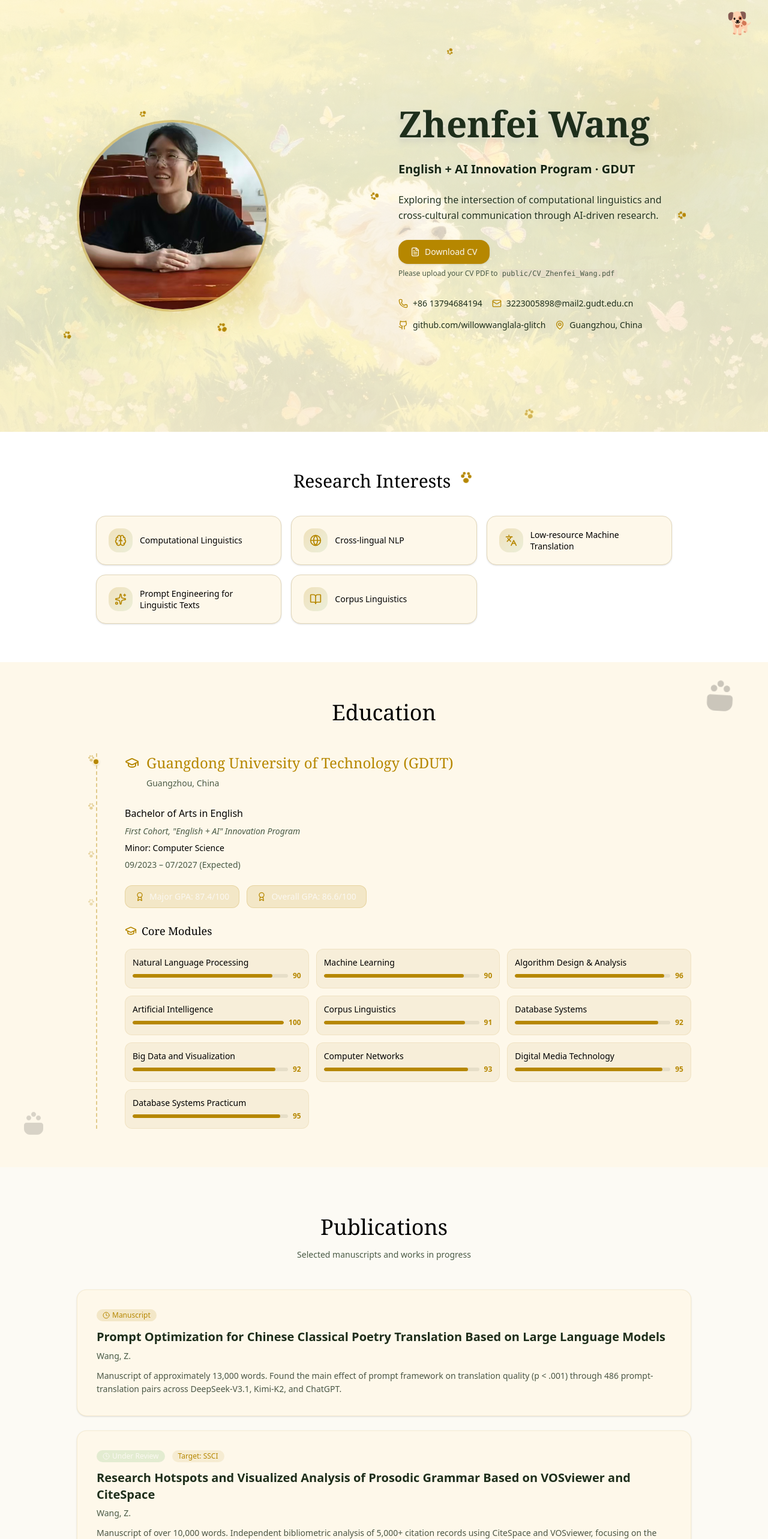
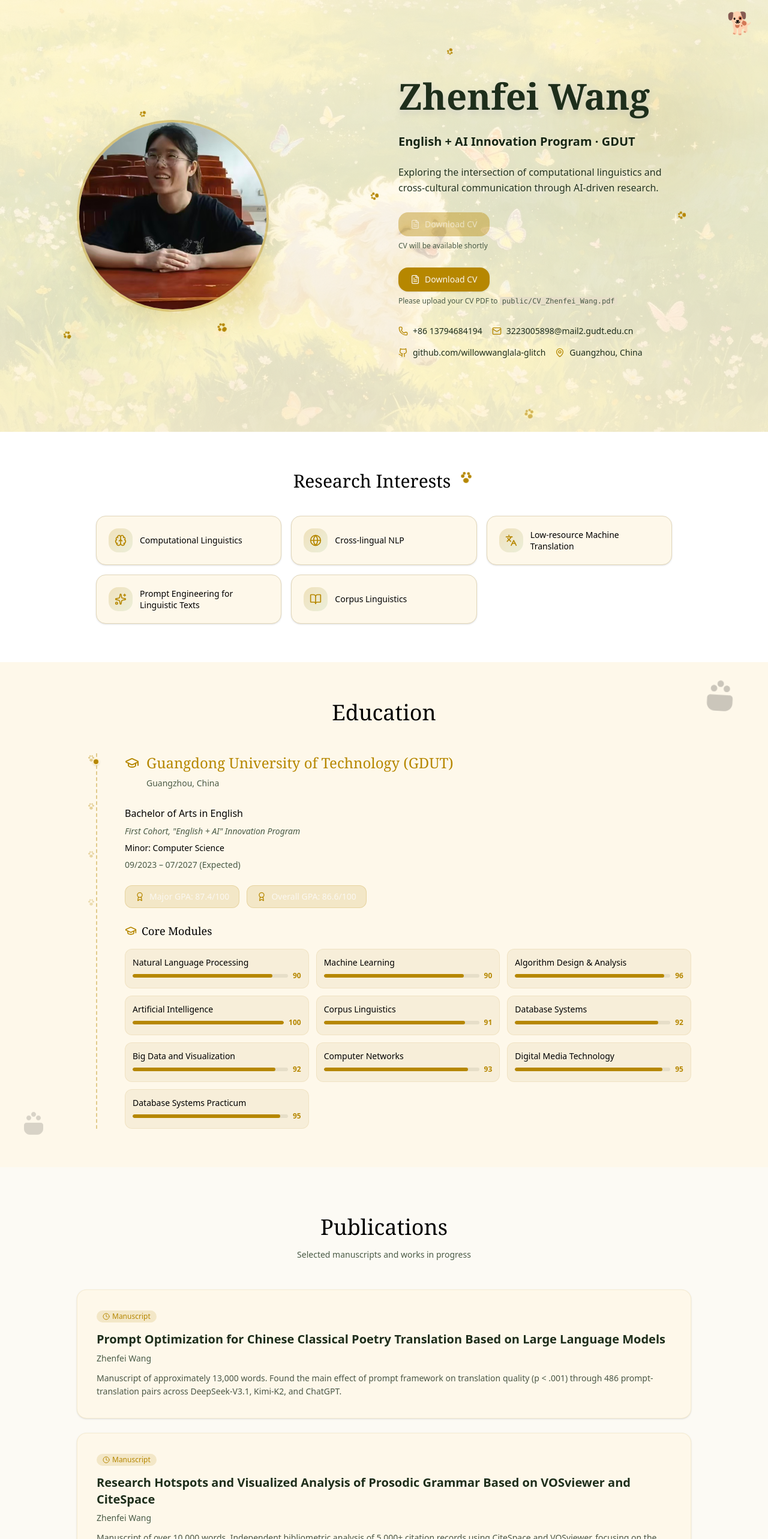
Before and after one commit to willowwanglala-glitch/academic-portfolio, a React (Vite) app: page / in a window 1280 px wide. Shown: the top 2566 px of the page at 60% size. Built offline with nearby package versions, Linux system fonts and the light colour scheme.

Commit message:
fix: disable CV download until PDF uploaded; simplify Publications tags and author names

```diff
--- a/src/components/HeroSection.tsx
+++ b/src/components/HeroSection.tsx
@@ -87,7 +87,20 @@ export default function HeroSection() {
             Exploring the intersection of computational linguistics and cross-cultural communication through AI-driven research.
           </p>
 
-          {/* Download CV button */}
+          {/* Download CV button — currently disabled until PDF is uploaded */}
+          <div className="pt-1">
+            <button
+              disabled
+              className="inline-flex items-center gap-2 bg-primary/40 text-primary-foreground/60 px-5 py-2.5 rounded-xl font-medium text-sm cursor-not-allowed"
+              title="CV PDF coming soon"
+            >
+              <FileText size={16} />
+              Download CV
+            </button>
+            <p className="text-xs text-muted-foreground mt-2">
+              CV will be available shortly
+            </p>
+          </div>
           <div className="pt-1">
             <a
               href="/CV_Zhenfei_Wang.pdf"
--- a/src/components/PublicationsSection.tsx
+++ b/src/components/PublicationsSection.tsx
@@ -1,40 +1,29 @@
-import { FileText, ExternalLink, Clock } from "lucide-react";
+import { Clock } from "lucide-react";
 
 interface Manuscript {
   title: string;
   authors: string;
-  status: "manuscript" | "under-review" | "in-preparation";
   details: string;
-  target?: string;
 }
 
 const manuscripts: Manuscript[] = [
   {
     title: "Prompt Optimization for Chinese Classical Poetry Translation Based on Large Language Models",
-    authors: "Wang, Z.",
-    status: "manuscript",
+    authors: "Zhenfei Wang",
     details: "Manuscript of approximately 13,000 words. Found the main effect of prompt framework on translation quality (p < .001) through 486 prompt-translation pairs across DeepSeek-V3.1, Kimi-K2, and ChatGPT.",
   },
   {
     title: "Research Hotspots and Visualized Analysis of Prosodic Grammar Based on VOSviewer and CiteSpace",
-    authors: "Wang, Z.",
-    status: "under-review",
+    authors: "Zhenfei Wang",
     details: "Manuscript of over 10,000 words. Independent bibliometric analysis of 5,000+ citation records using CiteSpace and VOSviewer, focusing on the scholarly contributions of Feng Shengli.",
-    target: "SSCI",
   },
 ];
 
-function StatusBadge({ status }: { status: Manuscript["status"] }) {
-  const config = {
-    manuscript: { label: "Manuscript", className: "bg-primary/15 text-primary" },
-    "under-review": { label: "Under Review", className: "bg-accent/20 text-accent-foreground" },
-    "in-preparation": { label: "In Preparation", className: "bg-muted text-muted-foreground" },
-  };
-  const { label, className } = config[status];
+function StatusBadge() {
   return (
-    <span className={`inline-flex items-center gap-1 text-xs font-medium px-2.5 py-0.5 rounded-full ${className}`}>
+    <span className="inline-flex items-center gap-1 text-xs font-medium px-2.5 py-0.5 rounded-full bg-primary/15 text-primary">
       <Clock size={12} />
-      {label}
+      Manuscript
     </span>
   );
 }
@@ -57,13 +46,8 @@ export default function PublicationsSection() {
               className="bg-card rounded-xl p-6 md:p-8 shadow-sm border border-primary/10 hover:shadow-md transition-all duration-300 reveal"
               data-reveal-delay={String(index * 100)}
             >
-              <div className="flex flex-wrap items-start gap-3 mb-3">
-                <StatusBadge status={paper.status} />
-                {paper.target && (
-                  <span className="inline-flex items-center gap-1 text-xs font-medium bg-primary/10 text-primary px-2.5 py-0.5 rounded-full">
-                    Target: {paper.target}
-                  </span>
-                )}
+              <div className="mb-3">
+                <StatusBadge />
               </div>
 
               <h3 className="text-lg md:text-xl font-semibold text-foreground leading-snug mb-2">
@@ -81,7 +65,6 @@ export default function PublicationsSection() {
           ))}
         </div>
 
-        {/* Placeholder for future PDF links */}
         <div className="mt-10 text-center reveal">
           <p className="text-sm text-muted-foreground">
             Full CV with complete publication list available upon request.
```
